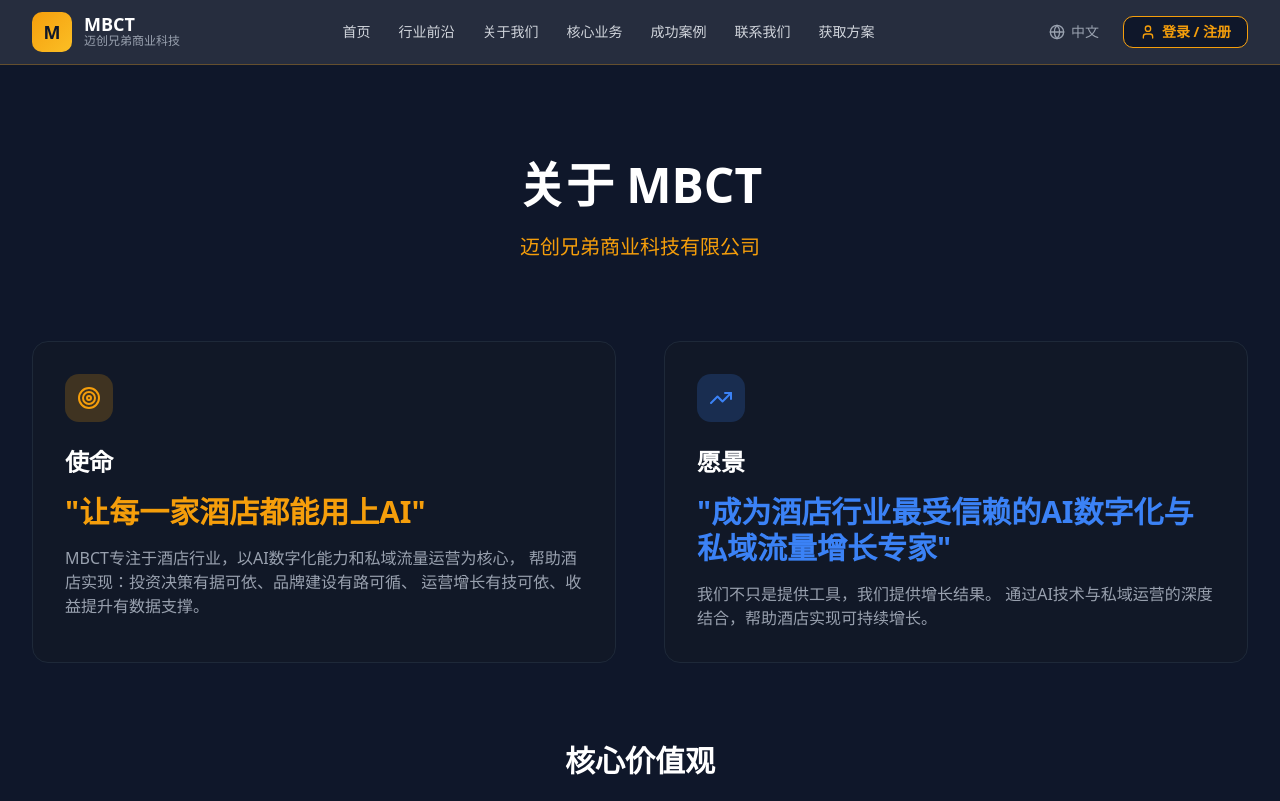
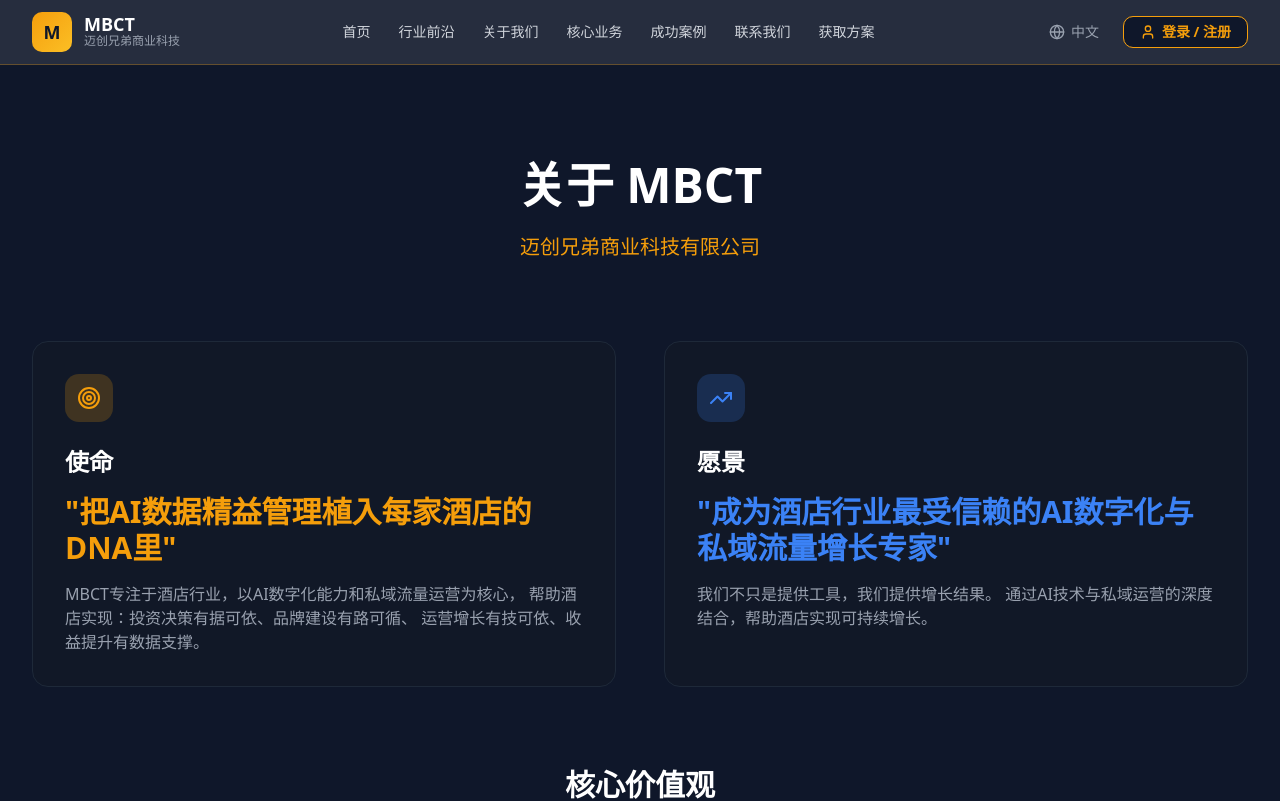
Before and after one commit to Michaelzp53/mbct-website, a Next.js app: page /en/about in a window 1280 px wide. Shown: the top 801 px of the page. Built offline with nearby package versions, Linux system fonts and the light colour scheme.

Commit message:
更新公司使命：将'让每一家酒店都能用上AI'改为'把AI数据精益管理植入每家酒店的DNA里'

```diff
--- a/src/app/[lang]/about/page.tsx
+++ b/src/app/[lang]/about/page.tsx
@@ -23,7 +23,7 @@ export default function AboutPage() {
               </div>
               <h2 className="text-2xl font-bold text-white mb-4">使命</h2>
               <p className="text-3xl font-bold text-[#f59e0b] mb-4">
-                "让每一家酒店都能用上AI"
+                "把AI数据精益管理植入每家酒店的DNA里"
               </p>
               <p className="text-gray-400">
                 MBCT专注于酒店行业，以AI数字化能力和私域流量运营为核心，
```
